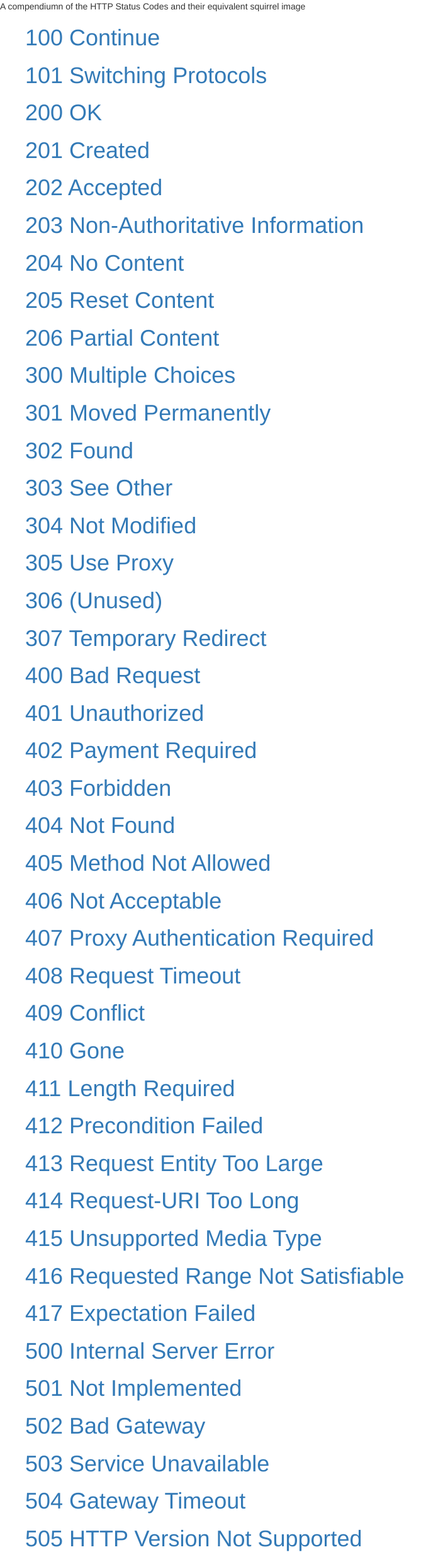
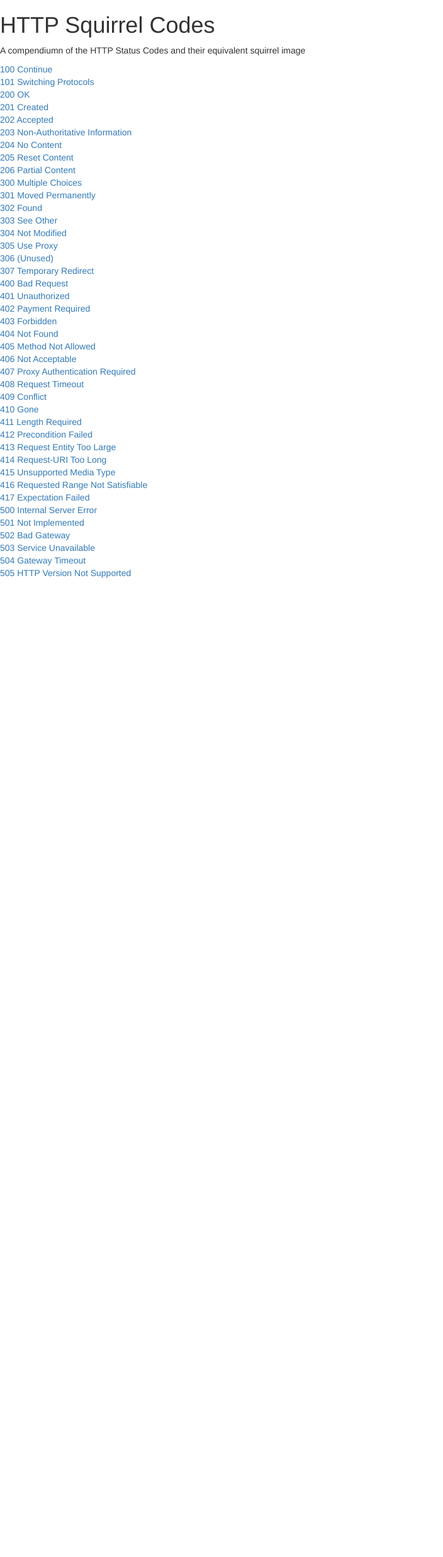
Before and after one commit to camilin87/http-squirrel-codes, a Jekyll site: the page built from index.md, in a window 1280 px wide. Shown: the whole page at 63% size, without its empty margins (0-704 px from the left). Built offline with Jekyll 4.4.1, drawn with Linux system fonts in a browser that asks for light colours; after the commit the page ends 930 px from its top, so only the background shows below that.

Commit message:
cleanup the home page style a little bit more

```diff
--- a/_layouts/home.html
+++ b/_layouts/home.html
@@ -23,6 +23,8 @@
     <![endif]-->
   </head>
   <body>
+
+    <h1>{{ site.title }}</h1>
     <p>
       {{ site.description }}
     </p>
@@ -31,9 +33,7 @@
       {% for page in site.pages %}
         {% if page.title %}
           <li>
-            <h1>
-              <a href="{{ page.url | prepend: site.baseurl }}">{{ page.title }}</a>
-            </h1>
+            <a href="{{ page.url | prepend: site.baseurl }}">{{ page.title }}</a>
           </li>
         {% endif %}
       {% endfor %}
--- a/assets/style.css
+++ b/assets/style.css
@@ -1,3 +1,4 @@
 ul {
-    list-style: none
+    list-style: none;
+    padding-left: 0;
 }
```
